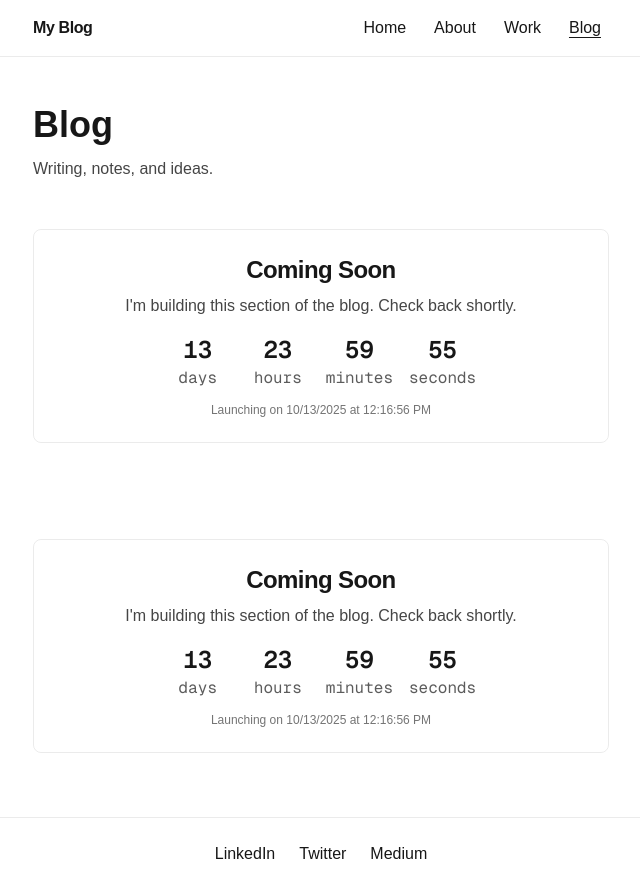
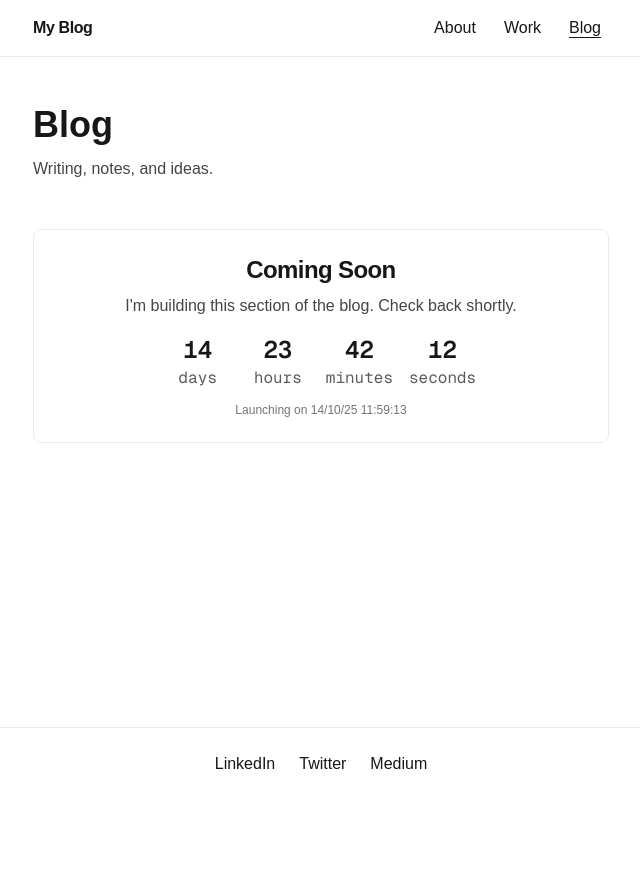
Before and after one commit to shmuel-web/shmuel-web.github.io, a Next.js app: page /blog in a window 1280 px wide. Shown: the whole page, without its empty margins (319-959 px from the left). After the commit the page ends 800 px from the top, so only its background shows below. Built offline with nearby package versions, Linux system fonts and the light colour scheme.

Commit message:
Refactor layout to remove ComingSoon component and update target date in ComingSoon component. Added ComingSoon import to about, blog, and work pages.

```diff
--- a/src/app/about/page.tsx
+++ b/src/app/about/page.tsx
@@ -1,3 +1,4 @@
+
 import ComingSoon from "../components/ComingSoon";
 
 export const metadata = {
--- a/src/app/blog/page.tsx
+++ b/src/app/blog/page.tsx
@@ -1,3 +1,4 @@
+
 import ComingSoon from "../components/ComingSoon";
 
 export const metadata = {
--- a/src/app/components/ComingSoon.tsx
+++ b/src/app/components/ComingSoon.tsx
@@ -3,7 +3,8 @@
 import { useEffect, useMemo, useState } from "react";
 
 export default function ComingSoon() {
-  const targetDate = useMemo(() => new Date(Date.now() + 14 * 24 * 60 * 60 * 1000), []);
+  // Fixed target: 14/10/25 11:59:13 (DD/MM/YY HH:mm:ss). Months are 0-based → 9 = October.
+  const targetDate = useMemo(() => new Date(2025, 9, 14, 11, 59, 13), []);
   const [now, setNow] = useState<Date>(new Date());
 
   useEffect(() => {
@@ -43,7 +44,7 @@ export default function ComingSoon() {
         </div>
       </div>
       <div className="mt-3 text-xs text-foreground/60">
-        Launching on {targetDate.toLocaleDateString()} at {targetDate.toLocaleTimeString()}
+        Launching on 14/10/25 11:59:13
       </div>
     </div>
   );
--- a/src/app/components/Header.tsx
+++ b/src/app/components/Header.tsx
@@ -28,7 +28,6 @@ export default function Header() {
           My Blog
         </Link>
         <nav className="flex items-center gap-3 text-sm sm:text-base">
-          <NavLink href="/" label="Home" />
           <NavLink href="/about" label="About" />
           <NavLink href="/work" label="Work" />
           <NavLink href="/blog" label="Blog" />
--- a/src/app/layout.tsx
+++ b/src/app/layout.tsx
@@ -2,7 +2,6 @@ import type { Metadata } from "next";
 import { Geist, Geist_Mono } from "next/font/google";
 import "./globals.css";
 import Footer from "./components/Footer";
-import ComingSoon from "./components/ComingSoon";
 import Header from "./components/Header";
 
 const geistSans = Geist({
@@ -32,12 +31,7 @@ export default function RootLayout({
       >
         <div className="min-h-screen grid grid-rows-[auto_1fr_auto]">
           <Header />
-          <div>
-            {children}
-            <div className="max-w-2xl mx-auto w-full px-8 sm:px-12">
-              <ComingSoon />
-            </div>
-          </div>
+          <div>{children}</div>
           <Footer />
         </div>
       </body>
--- a/src/app/work/page.tsx
+++ b/src/app/work/page.tsx
@@ -1,3 +1,4 @@
+
 import ComingSoon from "../components/ComingSoon";
 
 export const metadata = {
```
